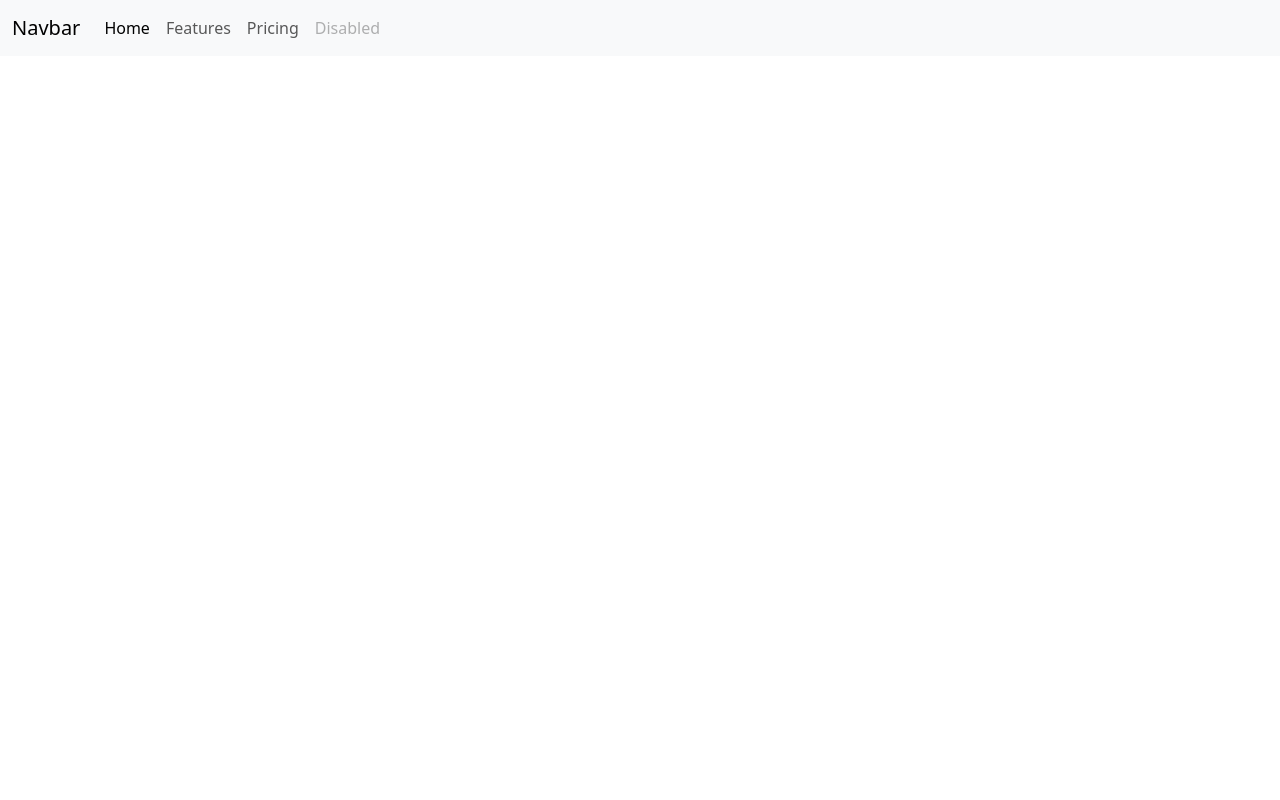
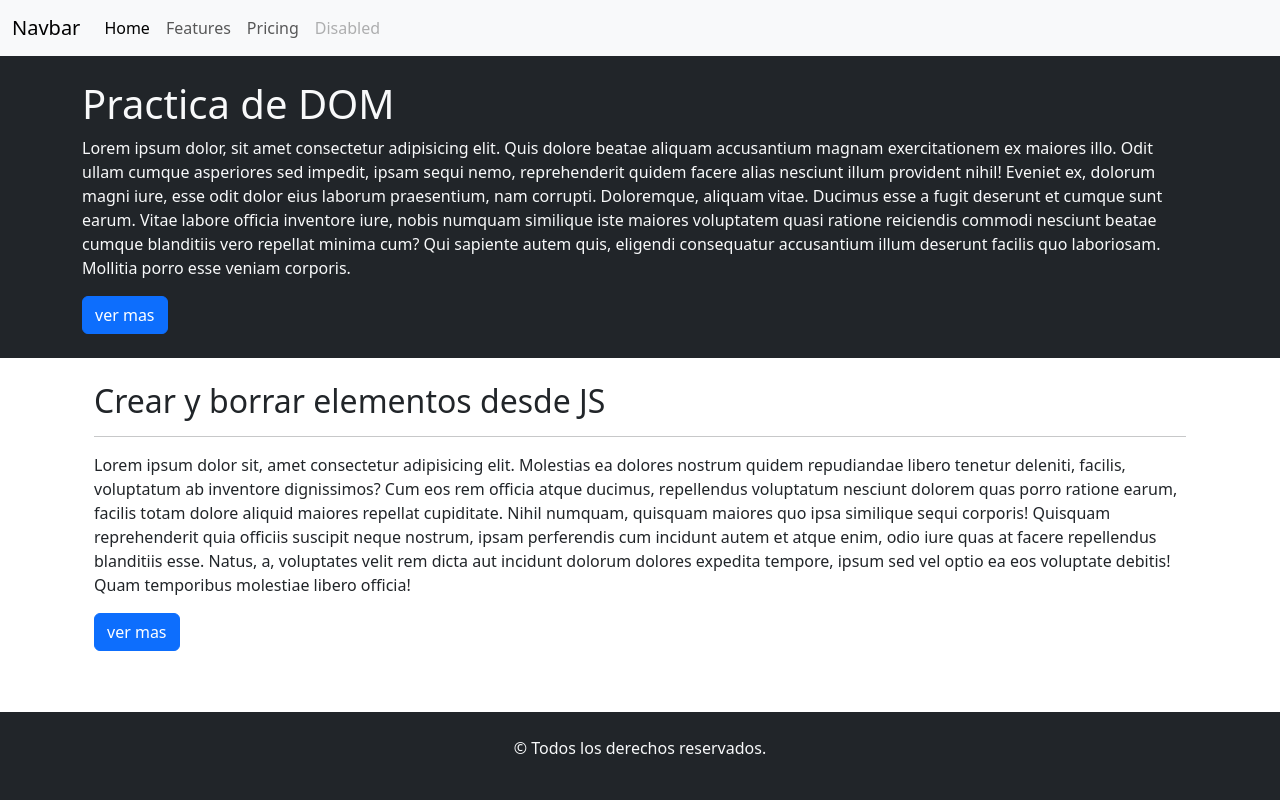
Before and after one commit to GuillermoA231/06-practicaDOM, a plain HTML site: page index.html in a window 1280 px wide. Drawn offline with nearby package versions, Linux system fonts and the light colour scheme.

Commit message:
agrega el maquetado

```diff
--- a/css/style.css
+++ b/css/style.css
@@ -0,0 +1,8 @@
+body{
+    min-height: 100vh;
+    display: flex;
+    flex-direction: column;
+}
+main{
+    flex-grow: 1;
+}
--- a/index.html
+++ b/index.html
@@ -1,17 +1,32 @@
 <!DOCTYPE html>
 <html lang="en">
-<head>
-    <meta charset="UTF-8">
-    <meta http-equiv="X-UA-Compatible" content="IE=edge">
-    <meta name="viewport" content="width=device-width, initial-scale=1.0">
-    <link href="https://cdn.jsdelivr.net/npm/bootstrap@5.3.0-alpha2/dist/css/bootstrap.min.css" rel="stylesheet" integrity="sha384-aFq/bzH65dt+w6FI2ooMVUpc+21e0SRygnTpmBvdBgSdnuTN7QbdgL+OapgHtvPp" crossorigin="anonymous">
+  <head>
+    <meta charset="UTF-8" />
+    <meta http-equiv="X-UA-Compatible" content="IE=edge" />
+    <meta name="viewport" content="width=device-width, initial-scale=1.0" />
+    <link
+      href="https://cdn.jsdelivr.net/npm/bootstrap@5.3.0-alpha2/dist/css/bootstrap.min.css"
+      rel="stylesheet"
+      integrity="sha384-aFq/bzH65dt+w6FI2ooMVUpc+21e0SRygnTpmBvdBgSdnuTN7QbdgL+OapgHtvPp"
+      crossorigin="anonymous"
+    />
+    <link rel="stylesheet" href="./css/style.css">
     <title>Document</title>
-</head>
-<body>
-    <nav class="navbar navbar-expand-lg bg-body-tertiary">
+  </head>
+  <body>
+    <main>
+      <nav class="navbar navbar-expand-lg bg-body-tertiary">
         <div class="container-fluid">
           <a class="navbar-brand" href="#">Navbar</a>
-          <button class="navbar-toggler" type="button" data-bs-toggle="collapse" data-bs-target="#navbarNav" aria-controls="navbarNav" aria-expanded="false" aria-label="Toggle navigation">
+          <button
+            class="navbar-toggler"
+            type="button"
+            data-bs-toggle="collapse"
+            data-bs-target="#navbarNav"
+            aria-controls="navbarNav"
+            aria-expanded="false"
+            aria-label="Toggle navigation"
+          >
             <span class="navbar-toggler-icon"></span>
           </button>
           <div class="collapse navbar-collapse" id="navbarNav">
@@ -32,7 +47,51 @@
           </div>
         </div>
       </nav>
-    <script src="https://cdn.jsdelivr.net/npm/bootstrap@5.3.0-alpha2/dist/js/bootstrap.bundle.min.js" integrity="sha384-qKXV1j0HvMUeCBQ+QVp7JcfGl760yU08IQ+GpUo5hlbpg51QRiuqHAJz8+BrxE/N" crossorigin="anonymous"></script>
+      <section class="bg-dark text-light py-4">
+        <div class="container">
+          <h1>Practica de DOM</h1>
+          <p>Lorem ipsum dolor, sit amet consectetur adipisicing elit. Quis dolore
+            beatae aliquam accusantium magnam exercitationem ex maiores illo. Odit
+            ullam cumque asperiores sed impedit, ipsam sequi nemo, reprehenderit
+            quidem facere alias nesciunt illum provident nihil! Eveniet ex,
+            dolorum magni iure, esse odit dolor eius laborum praesentium, nam
+            corrupti. Doloremque, aliquam vitae. Ducimus esse a fugit deserunt et
+            cumque sunt earum. Vitae labore officia inventore iure, nobis numquam
+            similique iste maiores voluptatem quasi ratione reiciendis commodi
+            nesciunt beatae cumque blanditiis vero repellat minima cum? Qui
+            sapiente autem quis, eligendi consequatur accusantium illum deserunt
+            facilis quo laboriosam. Mollitia porro esse veniam corporis.</p>
+          <button class="btn btn-primary">ver mas</button>
+        </div>
+      </section>
+      <section class="container p-4">
+        <h2>Crear y borrar elementos desde JS</h2>
+        <hr />
+        <p>
+          Lorem ipsum dolor sit, amet consectetur adipisicing elit. Molestias ea
+          dolores nostrum quidem repudiandae libero tenetur deleniti, facilis,
+          voluptatum ab inventore dignissimos? Cum eos rem officia atque
+          ducimus, repellendus voluptatum nesciunt dolorem quas porro ratione
+          earum, facilis totam dolore aliquid maiores repellat cupiditate. Nihil
+          numquam, quisquam maiores quo ipsa similique sequi corporis! Quisquam
+          reprehenderit quia officiis suscipit neque nostrum, ipsam perferendis
+          cum incidunt autem et atque enim, odio iure quas at facere repellendus
+          blanditiis esse. Natus, a, voluptates velit rem dicta aut incidunt
+          dolorum dolores expedita tempore, ipsum sed vel optio ea eos voluptate
+          debitis! Quam temporibus molestiae libero officia!
+        </p>
+
+        <button class="btn btn-primary">ver mas</button>
+      </section>
+    </main>
+    <script
+      src="https://cdn.jsdelivr.net/npm/bootstrap@5.3.0-alpha2/dist/js/bootstrap.bundle.min.js"
+      integrity="sha384-qKXV1j0HvMUeCBQ+QVp7JcfGl760yU08IQ+GpUo5hlbpg51QRiuqHAJz8+BrxE/N"
+      crossorigin="anonymous"
+    ></script>
     <script src="./js/app.js"></script>
-</body>
+    <footer class="bg-dark text-light text-center py-4">
+        <p>&copy Todos los derechos reservados.</p>
+    </footer>
+  </body>
 </html>
```
